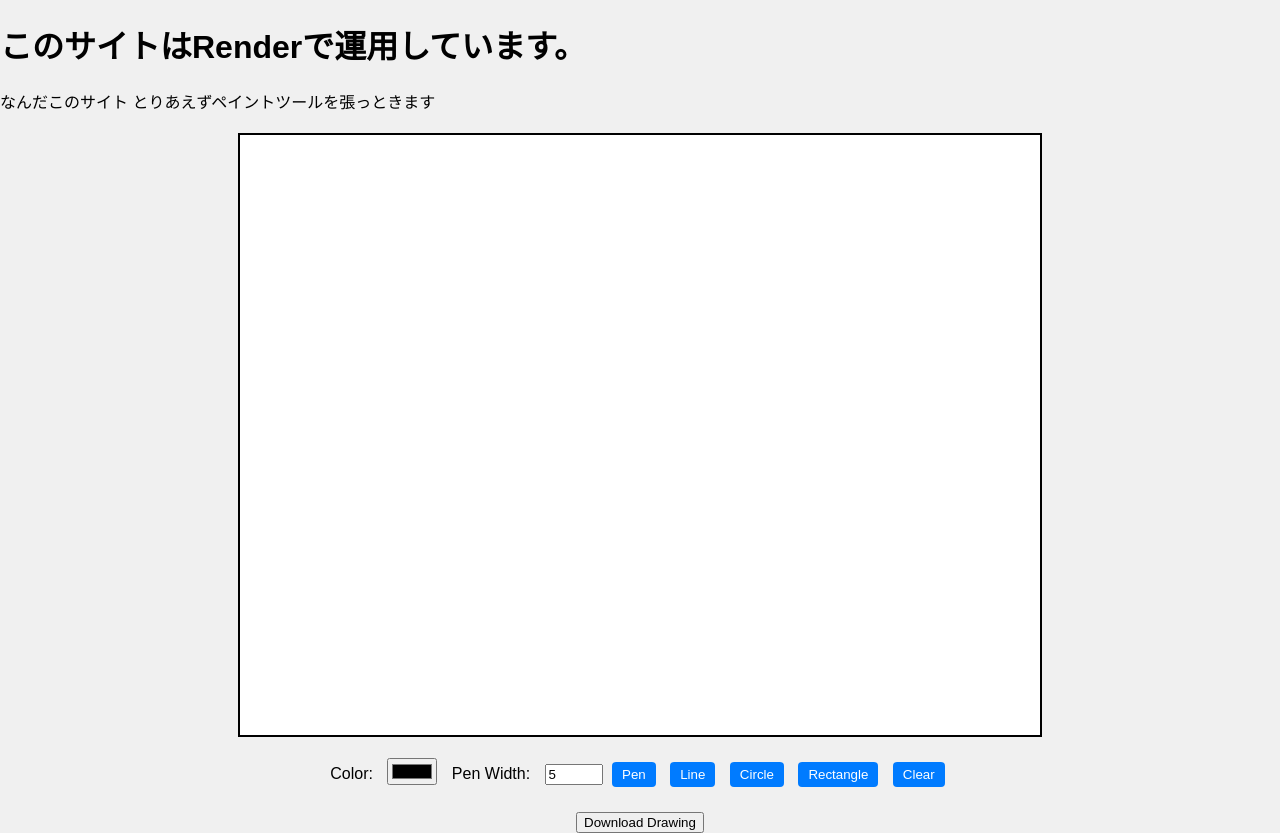
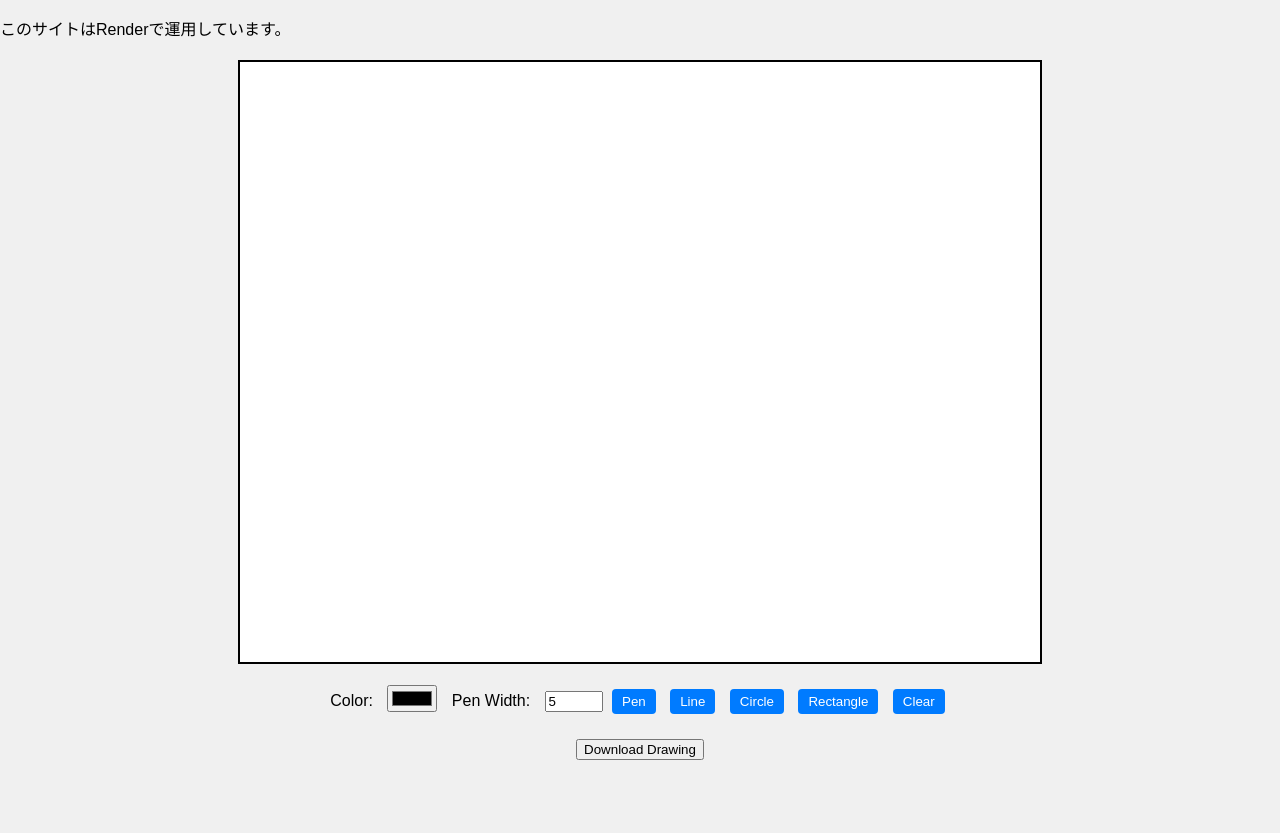
Before and after one commit to kukkyin/sytes, a plain HTML site: page index.html in a window 1280 px wide. After the commit the page ends 800 px from the top, so only its background shows below. Drawn offline with Linux system fonts and the light colour scheme.

Commit message:
Update index.html

```diff
--- a/index.html
+++ b/index.html
@@ -1,9 +1,10 @@
 <!DOCTYPE html>
-<html>
+<html lang="en">
 <head>
-  <title>ｱｱｱｱｱｱ</title>
-  <meta charset="UTF-8">
-  <style>
+<meta charset="UTF-8">
+<meta name="viewport" content="width=device-width, initial-scale=1.0">
+<title>ｱｱｱｱｱｱ</title>
+<style>
   body {
     font-family: Arial, sans-serif;
     margin: 0;
@@ -58,9 +59,8 @@
 </style>
 </head>
 <body>
-  <h1>このサイトはRenderで運用しています。</h1>
-  <p>なんだこのサイト  とりあえずペイントツールを張っときます</p>
-   <canvas id="canvas" width="800" height="600"></canvas>
+  <p>このサイトはRenderで運用しています。</p>
+  <canvas id="canvas" width="800" height="600"></canvas>
   <div class="tools">
     <label for="colorPicker">Color:</label>
     <input type="color" id="colorPicker" value="#000000">
@@ -75,7 +75,8 @@
   <div class="download-link">
     <button onclick="downloadDrawing()">Download Drawing</button>
   </div>
-   <script>
+
+  <script>
     const canvas = document.getElementById('canvas');
     const context = canvas.getContext('2d');
     let isDrawing = false;
```
